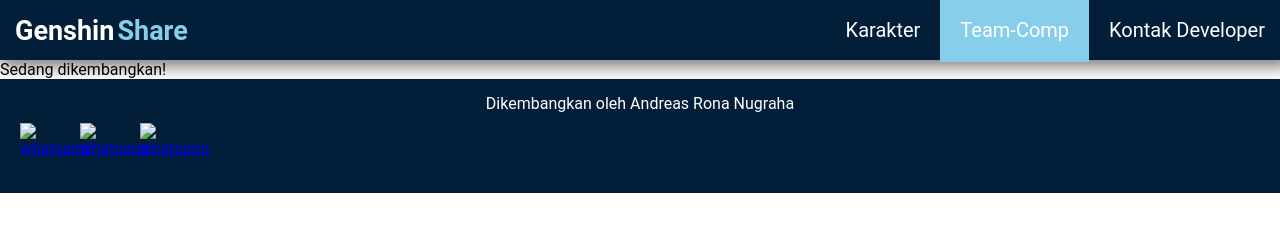
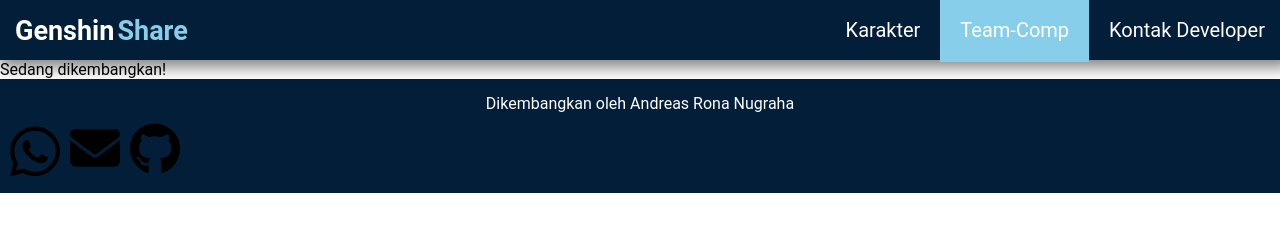
Before and after one commit to genshinshare/genshinshare.github.io, a plain HTML site: page TeamComp/index.html in a window 1280 px wide. Drawn offline with Linux system fonts and the light colour scheme.

Commit message:
Update index.html

```diff
--- a/TeamComp/index.html
+++ b/TeamComp/index.html
@@ -3,6 +3,7 @@
     <head>
         <meta charset="utf-8">
         <meta name="viewport" content="width=device-width, initial-scale=1, shrink-to-fit=no">
+        <link rel="icon" href="/images/logo.png">
         <title>Komposisi Tim - Genshin Share</title>
         <link rel="stylesheet" href="style.css">
     </head>
@@ -27,11 +28,11 @@
         </div>
         <div class="footer" id="footer">
             <p>Dikembangkan oleh <a href="https://andreas9911.github.io/" target="_blank">Andreas Rona Nugraha</a></p>
-            <div class="footer-grid">
+            <div class="footer-icon-container">
                 <div class="footer-icon">
-                    <a href="https://wa.me/6289514041912" target="_blank"><img src="/images/whatsapp-square-brands.svg" alt="whatsapp"></a>
-                    <a href="mailto:kanojowakawaii.arn@gmail.com" target="_blank"><img src="/images/whatsapp-square-brands.svg" alt="whatsapp"></a>
-                    <a href="https://github.com/genshinshare?tab=repositories" target="_blank"><img src="/images/whatsapp-square-brands.svg" alt="whatsapp"></a>
+                    <a href="https://wa.me/6289514041912" target="_blank"><img src="/images/whatsapp-brands.svg" alt="whatsapp"></a>
+                    <a href="mailto:kanojowakawaii.arn@gmail.com" target="_blank"><img src="/images/envelope-solid.svg" alt="whatsapp"></a>
+                    <a href="https://github.com/genshinshare?tab=repositories" target="_blank"><img src="/images/github-brands.svg" alt="whatsapp"></a>
                 </div>
             </div>
         </div>
```
